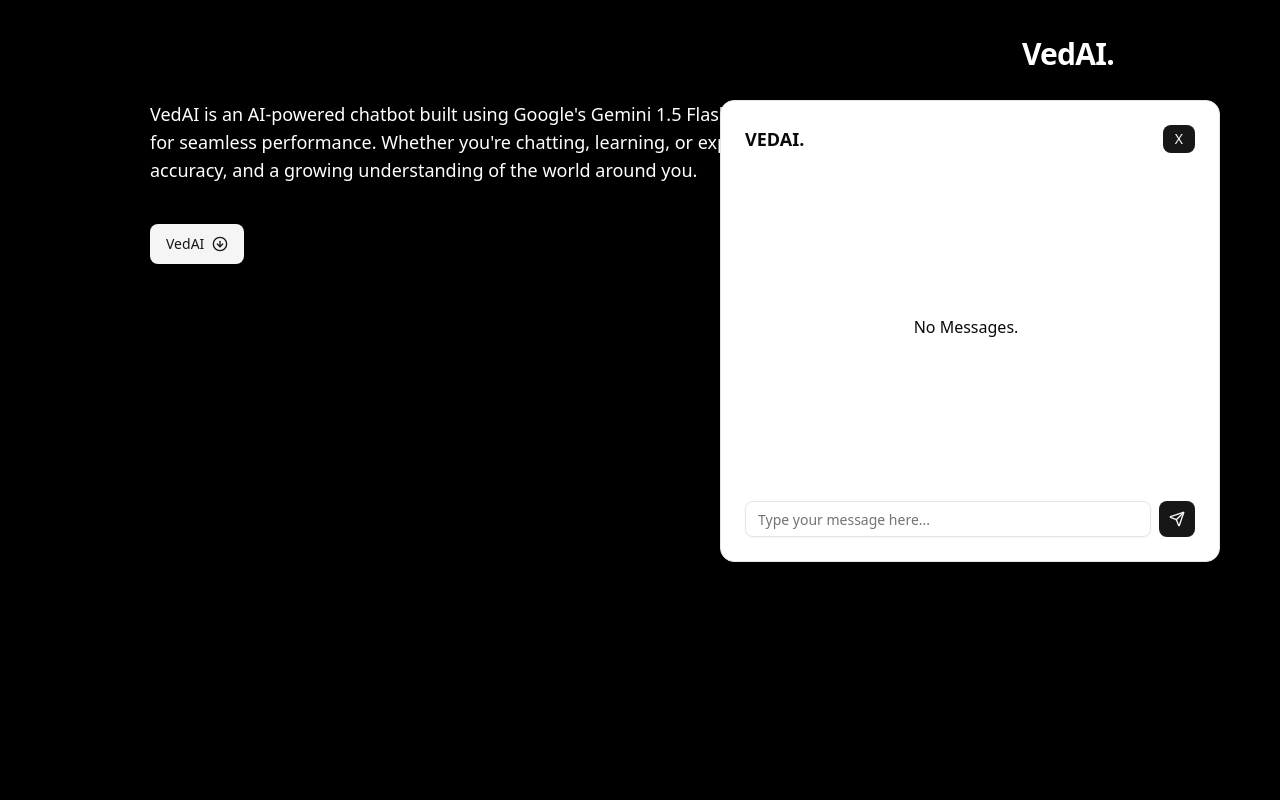
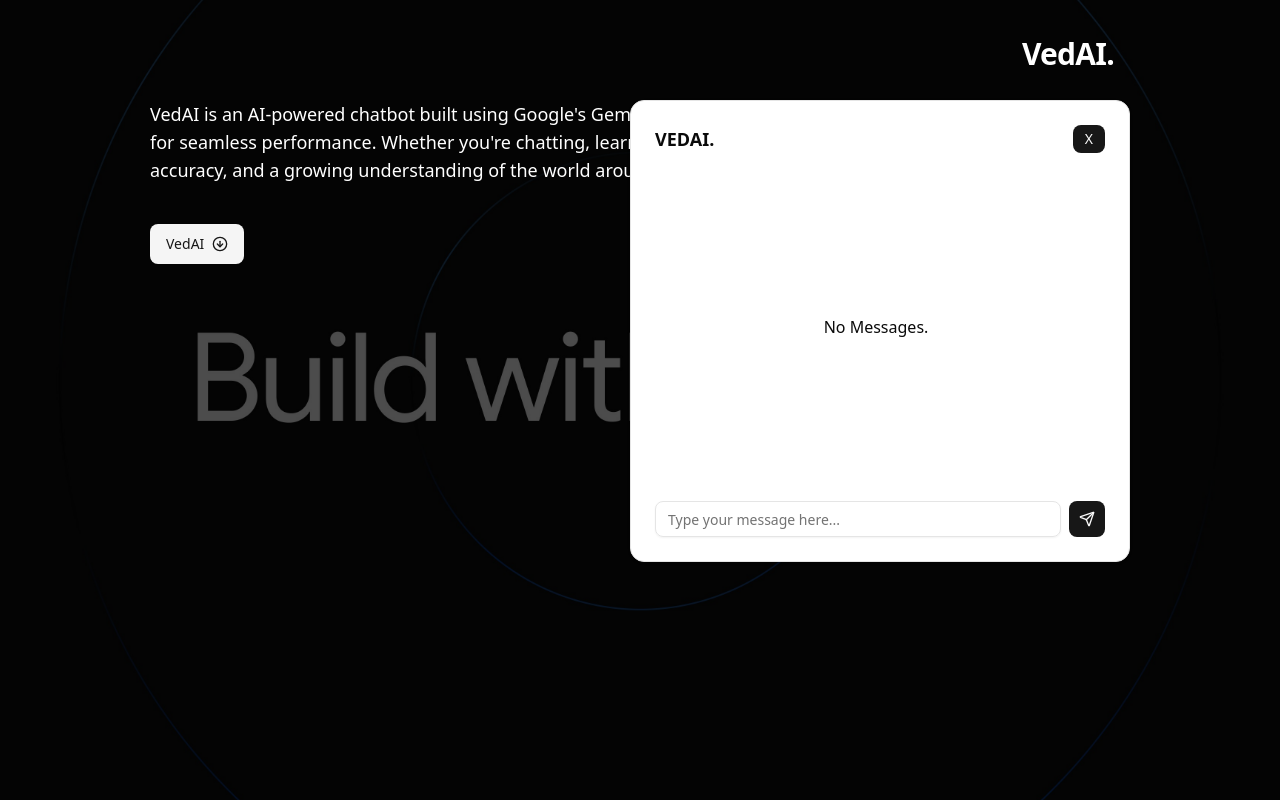
Before and after one commit to TilakRathoure/VedAI, a Next.js app: page / in a window 1280 px wide. Both pictures are taken after a click on the button "VedAI". Built offline with nearby package versions, Linux system fonts and the light colour scheme.

Commit message:
add image

```diff
--- a/app/page.tsx
+++ b/app/page.tsx
@@ -12,12 +12,20 @@
 import { ScrollArea } from "@/components/ui/scroll-area";
 import { useChat } from "@ai-sdk/react";
 import { AnimatePresence, motion } from "framer-motion";
-import { ArrowDownCircleIcon, LoaderCircle, MessageCircle, Send } from "lucide-react";
+import {
+  ArrowDownCircleIcon,
+  LoaderCircle,
+  MessageCircle,
+  Send,
+} from "lucide-react";
 import React, { useState } from "react";
-import ReactMarkdown from 'react-markdown'
+import ReactMarkdown from "react-markdown";
+import Image from "next/image";
+import geminiimage from "@/components/Build_with_Gemini_dk_16_9_1.width-1200.format-.jpeg";
 
 const Home = () => {
-  const [chat, Setchat] = useState<boolean>(false);
+  const [chat, setChat] = useState(false);
+
   const {
     messages,
     input,
@@ -29,24 +37,30 @@
   } = useChat({ api: "api/gemini" });
 
   return (
-    <div className="md:px-[100px] lg:px-[150px] bg-black h-[100vh] text-white px-15 py-5">
+    <div className="relative text-white min-h-screen">
+      <Image
+        alt="gemini"
+        src={geminiimage}
+        fill
+        className="object-cover z-[-1]"
+        priority
+      />
+
+      <div className="md:px-[100px] lg:px-[150px] px-6 py-5 bg-black/70 min-h-screen">
         <AnimatePresence>
-
           {chat && (
             <motion.div
               initial={{ opacity: 0, scale: 0.5 }}
               transition={{ duration: 0.2 }}
               animate={{ opacity: 1, scale: 1 }}
               exit={{ opacity: 0, scale: 0.8 }}
-          className="fixed right-15 md:r-[100px] lg:r-[150px] top-25"
+              className="fixed right-6 md:right-[100px] lg:right-[150px] top-25 z-10"
             >
               <Card className="w-[60vw] max-w-[500px]">
                 <CardHeader className="flex justify-between">
                   <CardTitle className="text-lg font-bold">VEDAI.</CardTitle>
                   <Button
-                onClick={() => {
-                  Setchat(!chat);
-                }}
+                    onClick={() => setChat(false)}
                     className="h-auto px-3 py-1 text-sm"
                   >
                     X
@@ -59,13 +73,17 @@
                         No Messages.
                       </div>
                     ) : (
-                  <div className={`flex flex-col gap-5`}>
+                      <div className="flex flex-col gap-5">
                         {messages.map((e, i) => (
-
-                      <div key={i} className={` text-white px-4 p-2 rounded-2xl ${e.role!=="user"? "self-start bg-gray-500" :"self-end bg-black"}`}>
-
-                      <ReactMarkdown >{e.content}</ReactMarkdown>
-
+                          <div
+                            key={i}
+                            className={`text-white px-4 p-2 rounded-2xl ${
+                              e.role !== "user"
+                                ? "self-start bg-gray-500"
+                                : "self-end bg-black"
+                            }`}
+                          >
+                            <ReactMarkdown>{e.content}</ReactMarkdown>
                           </div>
                         ))}
                       </div>
@@ -75,8 +93,6 @@
                         <pre>{error.message}</pre>
                       </div>
                     )}
-
-
                   </ScrollArea>
                 </CardContent>
                 <CardFooter>
@@ -90,38 +106,40 @@
                     <Button
                       type="submit"
                       className="size-9"
-                  onClick={()=>{if(isLoading){stop()}}}
+                      onClick={() => {
+                        if (isLoading) stop();
+                      }}
                       size="icon"
                     >
-                  {!isLoading? (<Send/>) : (<LoaderCircle className="animate-spin"/>)}
+                      {!isLoading ? <Send /> : <LoaderCircle className="animate-spin" />}
                     </Button>
                   </form>
                 </CardFooter>
               </Card>
             </motion.div>
           )}
-
         </AnimatePresence>
 
-
-      <h2 className="flex justify-end scroll-m-20 pb-2 text-3xl font-bold tracking-tight first:mt-0 p-4">
+        <h2 className="flex justify-end pb-2 text-3xl font-bold tracking-tight p-4">
           VedAI.
         </h2>
+
         <p className="text-lg font-light my-5 mb-10">
-VedAI is an AI-powered chatbot built using Google&apos;s Gemini 1.5 Flash model and integrated with the Vercel AI SDK for seamless performance. Whether you&apos;re chatting, learning, or exploring, VedAI is here to assist with speed, accuracy, and a growing understanding of the world around you.
+          VedAI is an AI-powered chatbot built using Google&apos;s Gemini 1.5 Flash model
+          and integrated with the Vercel AI SDK for seamless performance. Whether
+          you&apos;re chatting, learning, or exploring, VedAI is here to assist with speed,
+          accuracy, and a growing understanding of the world around you.
         </p>
 
         <Button
-        onClick={() => {
-          Setchat(!chat);
-        }}
-        className=""
+          onClick={() => setChat(!chat)}
           size="lg"
           variant="secondary"
         >
           VedAI {chat ? <ArrowDownCircleIcon /> : <MessageCircle />}
         </Button>
       </div>
+    </div>
   );
 };
 
--- a/package.json
+++ b/package.json
@@ -19,6 +19,7 @@
     "axios": "^1.10.0",
     "class-variance-authority": "^0.7.1",
     "clsx": "^2.1.1",
+    "express": "^5.1.0",
     "framer-motion": "^12.23.1",
     "lucide-react": "^0.525.0",
     "next": "15.3.5",
@@ -32,6 +33,7 @@
   "devDependencies": {
     "@eslint/eslintrc": "^3",
     "@tailwindcss/postcss": "^4",
+    "@types/express": "^5.0.3",
     "@types/node": "^20",
     "@types/react": "^19",
     "@types/react-dom": "^19",
```
Also changed, not shown: components/Build_with_Gemini_dk_16_9_1.width-1200.format-.jpeg (added), 1 other file (tests, documents, lock files or other folders). Lines whose indentation alone changed are shown as unchanged.
